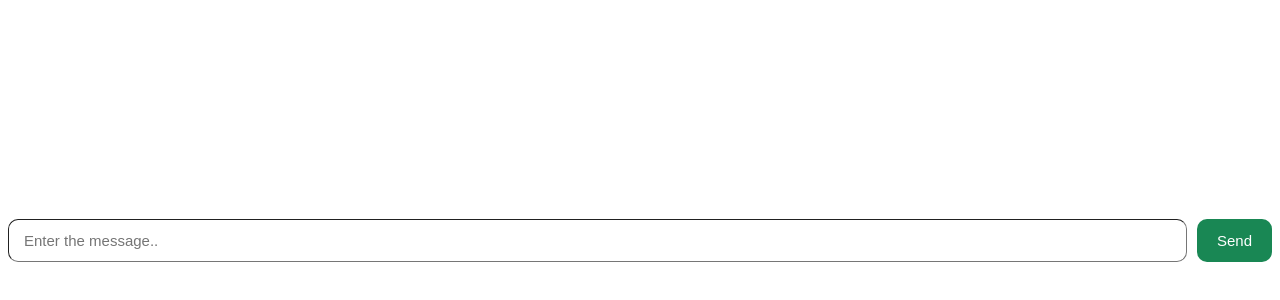
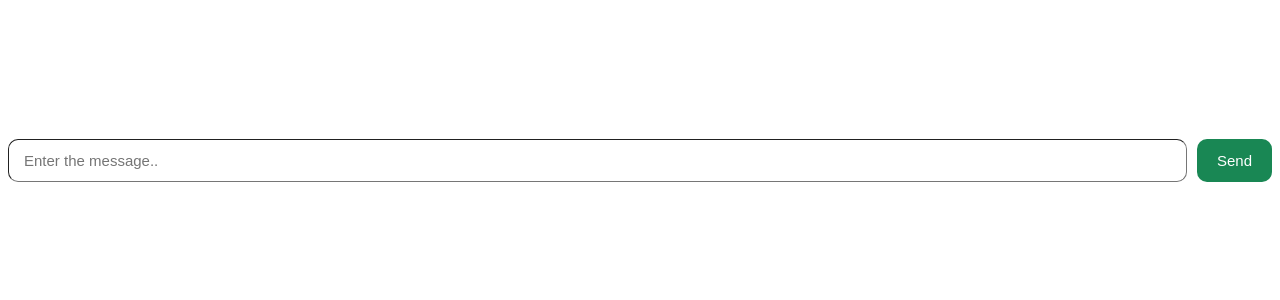
Before and after one commit to Mohd-Feroz-8624/chat-bot, a React (Vite) app: page / in a window 1280 px wide. Shown: the part 436-736 px from the top of the page. Built offline with nearby package versions, Linux system fonts and the light colour scheme.

Commit message:
Update App.css

```diff
--- a/src/App.css
+++ b/src/App.css
@@ -50,7 +50,7 @@ input {
 }
 
 .appContainer {
-  height: 90vh;
+  height: 80vh;
   display: flex;
   flex-direction: column;
   justify-content: end;
```
